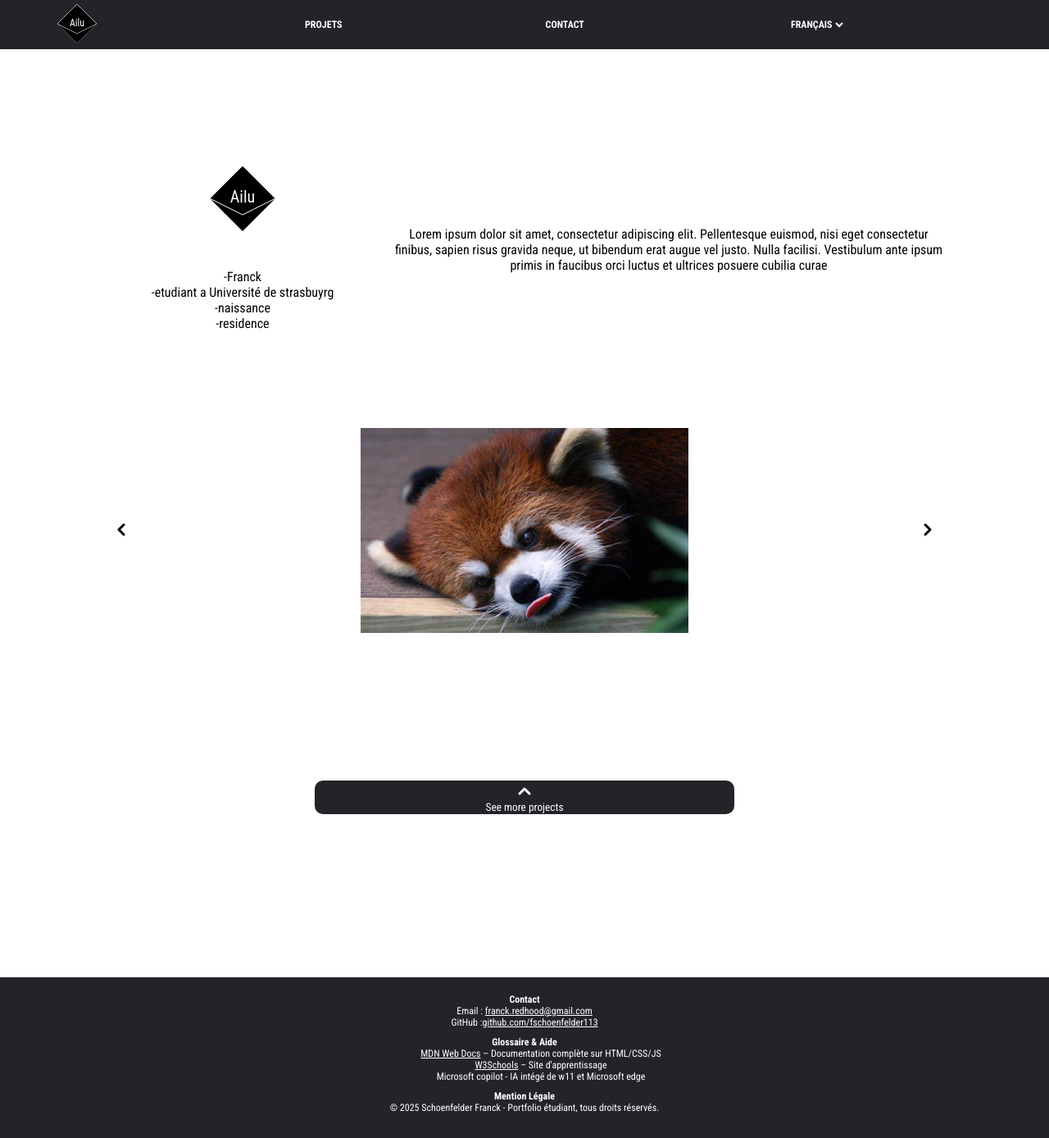
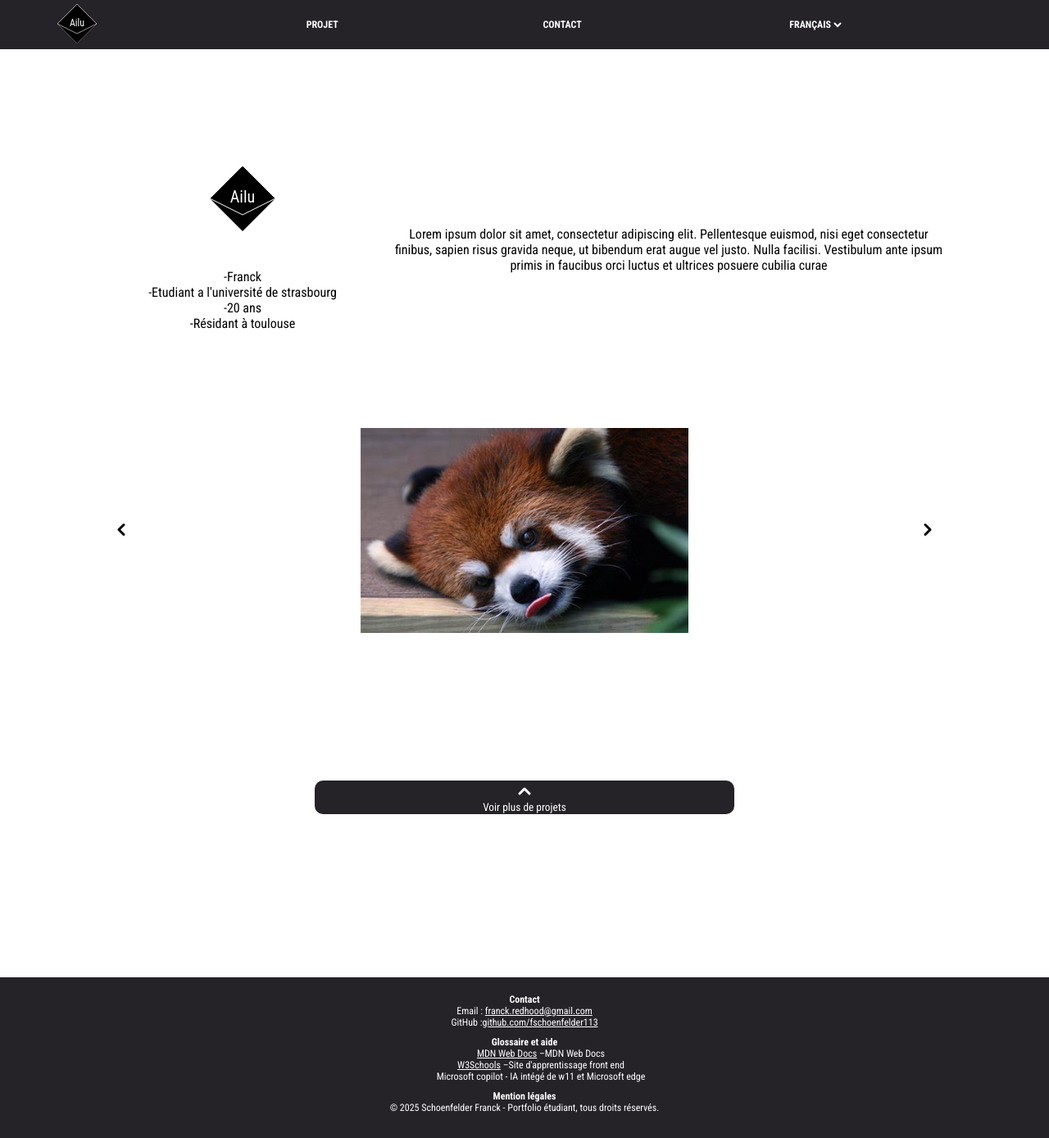
Before and after one commit to AilurusF13/portefolio, a PHP site: page / in a window 1280 px wide. Shown: the whole page at 82% size. Run offline with PHP 8.4, Linux system fonts and the light colour scheme.

Commit message:
stable translation set (refresh version)

```diff
--- a/assets/css/header.css
+++ b/assets/css/header.css
@@ -41,7 +41,7 @@
         align-items: center;
         justify-content: space-evenly;
 
-        li{
+        li {
             a{
                 text-decoration: none;
                 color: var(--text-action) ;
--- /dev/null
+++ b/assets/locales/fr.php
@@ -0,0 +1,32 @@
+<?php
+
+$t = [
+    "header" => [
+        "projet" => "projet" ,
+        "contact" => "contact"
+    ],
+    "me" => [
+        "resume" => "Lorem ipsum dolor sit amet, consectetur adipiscing elit. Pellentesque euismod, nisi eget consectetur finibus, sapien risus gravida neque, ut bibendum erat augue vel justo. Nulla facilisi. Vestibulum ante ipsum primis in faucibus orci luctus et ultrices posuere cubilia curae",
+        "activity" => "Etudiant a  l'université de strasbourg",
+        "age" => "20 ans",
+        "location" => "Résidant à toulouse"
+    ],
+    "projet" => [
+        'morebutton' => "Voir plus de projets",
+        "filterbutton" => "Afficher les filtres"
+    ],
+    "footer" => [
+        "glossary" => "Glossaire et aide" ,
+        "mdn" => [
+            "name" => "MDN Web Docs",
+            "descr" => "Documentation complete d'éléments HTML/CSS/JS"
+        ],
+        "w3s" => [
+            "name" => "W3Schools",
+            "descr" => "Site d'apprentissage front end"
+        ],
+        "copilot" => "Microsoft copilot - IA intégé de w11 et Microsoft edge",
+        "legs" => "Mention légales",
+        "cr" => "&copy; 2025 Schoenfelder Franck - Portfolio étudiant, tous droits réservés."
+    ]
+] ;
--- /dev/null
+++ b/assets/locales/trad.php
@@ -0,0 +1,6 @@
+<?php
+if (array_key_exists('lang', $_COOKIE) && $_COOKIE['lang'] === 'en') {
+    require_once 'assets/locales/en.php';
+} else {
+    require_once 'assets/locales/fr.php';
+}
--- a/assets/php/footer.php
+++ b/assets/php/footer.php
@@ -9,18 +9,18 @@
         </div>
         <!-- Section Glossaire & Ressources -->
         <div class="glossary footer-part">
-            <h3>Glossaire & Aide</h3>
+            <h3><?= $t["footer"]["glossary"] ?></h3>
             <ul>
-                <li><a href="https://developer.mozilla.org/fr/" target="_blank">MDN Web Docs</a> – Documentation complète sur HTML/CSS/JS</li>
-                <li><a href="https://www.w3schools.com/" target="_blank">W3Schools</a> – Site d'apprentissage</li>
-                <li><p>Microsoft copilot - IA intégé de w11 et Microsoft edge </p></li>
+                <li><a href="https://developer.mozilla.org/fr/" target="_blank"><?= $t["footer"]["mdn"]["name"] ?></a> –<?= $t["footer"]["mdn"]["name"] ?></li>
+                <li><a href="https://www.w3schools.com/" target="_blank"><?= $t["footer"]["w3s"]["name"] ?></a> –<?= $t["footer"]["w3s"]["descr"] ?></li>
+                <li><p><?= $t["footer"]["copilot"]?></p></li>
             </ul>
         </div>
 
         <!-- Section Mention Légale -->
         <div class="legal footer-part">
-            <h3>Mention Légale</h3>
-            <p>&copy; 2025 Schoenfelder Franck - Portfolio étudiant, tous droits réservés.</p>
+            <h3><?= $t["footer"]["legs"]?></h3>
+            <p><?= $t["footer"]["cr"]?></p>
         </div>
     </div>
 </footer>
--- a/assets/php/header.php
+++ b/assets/php/header.php
@@ -8,15 +8,18 @@
     <div>
         <menu>
             <li><!--suppress HtmlUnknownAnchorTarget -->
-                <a class="more-link" href="#more-section">Projets</a></li>
+                <a class="more-link" href="#more-section"><?= $t["header"]["projet"] ?></a></li>
             <li><!--suppress HtmlUnknownAnchorTarget -->
-                <a href="#footer-section">Contact</a></li>
+                <a href="#footer-section"><?= $t["header"]["contact"] ?></a></li>
             <li>
-                <form id="select-language-post" action="/assets/php/changeLanguage.php" method="POST">
+                <form id="select-language-post" action="/lang.php" method="GET">
                     <!--suppress HtmlFormInputWithoutLabel -->
-                    <select id="select-language" name="language" onchange="this.form.submit()">
-                        <option value="fr">Français</option>
-                        <option value="en">English</option>
+                    <?php
+                    $lang = isset($_COOKIE['lang']) ? $_COOKIE['lang'] : 'fr'; // Récupère la langue stockée
+                    ?>
+                    <select id="langSelect" name="lang" onchange="this.form.submit()">
+                        <option value="fr" <?= $lang === 'fr' ? 'selected' : '' ?>>Français</option>
+                        <option value="en" <?= $lang === 'en' ? 'selected' : '' ?>>English</option>
                     </select>
                 </form>
             </li>
--- a/assets/php/more-section.php
+++ b/assets/php/more-section.php
@@ -10,7 +10,7 @@
                 </button>
             </form>
             <button id="filter-button" class="cache-button more-filter">
-                Show filters
+                <?= $t["projet"]["filterbutton"] ?>
                 <img class="rotate90" src="assets/images/arrow.svg" alt="Develop filter" draggable="false">
             </button>
             <div id="filter-sec" class="cache more-filter hidden">
@@ -81,7 +81,7 @@
     </div>
     <button id="more-button" class="cache-button more-filter">
         <img class="rotate270" src="assets/images/arrow.svg" alt="develop see-more" draggable="false">
-        See more projects
+        <?= $t["projet"]["morebutton"]?>
     </button>
 </div>
 <script src="assets/js/displayButtons.js" ></script>
--- a/index.php
+++ b/index.php
@@ -1,5 +1,5 @@
 <?php
-$myName = "Ailurus" ;
+require_once "assets/locales/trad.php";
 ?>
 
 <!DOCTYPE html>
@@ -9,7 +9,7 @@ $myName = "Ailurus" ;
     <meta charset="UTF-8">
     <meta name="viewport" content="width=device-width, initial-scale=1.0">
     <title>Porte Folio</title>
-    <link rel="icon" type="image/svg" href="assets/images/logoA.svg">
+    <link rel="icon" type="image/svg" href="/assets/images/logoA.svg">
     <link rel="stylesheet" href="/assets/css/style.css">
 
 <!--    ROBVBOTO font-->
@@ -29,14 +29,14 @@ include_once "assets/php/header.php"; /*Head bar*/
             <img src="assets/images/logo.svg" draggable="false" alt="temporary">
         </div>
         <div class="me resume">
-            Lorem ipsum dolor sit amet, consectetur adipiscing elit. Pellentesque euismod, nisi eget consectetur finibus, sapien risus gravida neque, ut bibendum erat augue vel justo. Nulla facilisi. Vestibulum ante ipsum primis in faucibus orci luctus et ultrices posuere cubilia curae
+            <?= $t["me"]["resume"]?>
         </div>
         <div class="me info">
             <ul>
                 <li>-Franck</li>
-                <li>-etudiant a Université de strasbuyrg</li>
-                <li>-naissance</li>
-                <li>-residence</li>
+                <li>-<?= $t["me"]["activity"] ?></li>
+                <li>-<?= $t["me"]["age"]?></li>
+                <li>-<?= $t["me"]["location"]?></li>
             </ul>
         </div>
     </div>
```
Also changed, not shown: assets/locales/en.php (added, +32 -0 lines), lang.php (added, +16 -0 lines).
